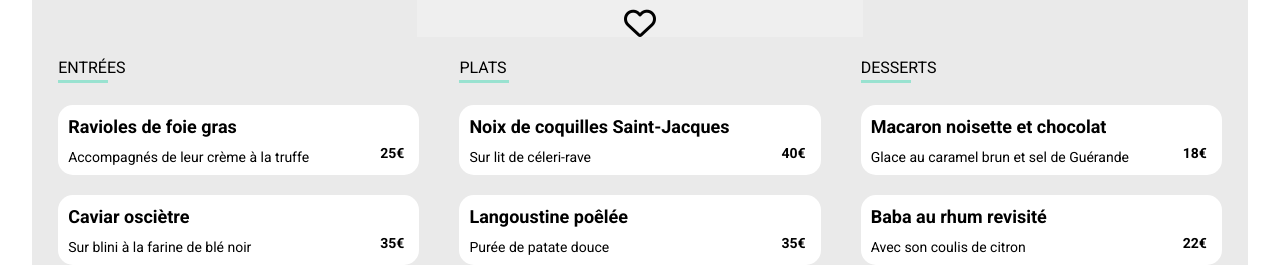
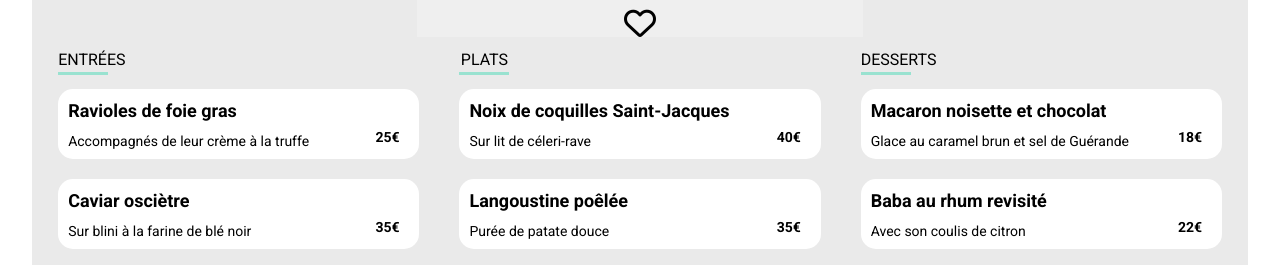
Before and after one commit to ericbusing/Openclassrooms-P3, a website: page la-note-enchantee.html in a window 1280 px wide. Shown: the part 544-809 px from the top of the page. Drawn offline with Linux system fonts and the light colour scheme; a web font is replaced by a local one.

Commit message:
modifs post soutenance P3 balises html

```diff
--- a/la-note-enchantee.html
+++ b/la-note-enchantee.html
@@ -44,7 +44,7 @@
             <div class="menu_list">
 
                 <div class="list_btn">
-                    <h4>ENTRÉES</h4>
+                    <h2>ENTRÉES</h2>
                     <div>
                         <button class="menu_btn menu_btn--1">
                             <div class="description_btn">
@@ -112,7 +112,7 @@
                 </div>
 
                 <div class="list_btn">
-                    <h4>PLATS</h4>
+                    <h2>PLATS</h2>
                     <div>
                         <button class="menu_btn menu_btn--4">
                             <div class="description_btn">
@@ -164,7 +164,7 @@
                 </div>
 
                 <div class="list_btn">
-                    <h4>DESSERTS</h4>
+                    <h2>DESSERTS</h2>
                     <div>
                         <button class="menu_btn menu_btn--7">
                             <div class="description_btn">
--- a/sass/components/_menu_buttons.sass
+++ b/sass/components/_menu_buttons.sass
@@ -58,6 +58,8 @@
         font-weight: bold
         padding-top: 45px
         padding-right: 25px
+        width: 20%
+        height: 70px
     .done_box
         display: flex
         align-items: center
@@ -69,7 +71,7 @@
         transition: all 0.5s
         @include desktop_min
             height: 100%
-    @include desktop_min
+    @include tablet_min
         &:hover .done_box
             margin-right: 0
     @include mobile
@@ -89,7 +91,7 @@
         background-clip: text
         color: $color_tertiary
         font-size: 18px
-    @include desktop_min
+    @include tablet_min
         &:hover .done
             animation: done_spin 0.5s ease-in-out
     @include mobile
--- a/sass/layout/_menu_skeleton.sass
+++ b/sass/layout/_menu_skeleton.sass
@@ -46,10 +46,11 @@
         flex-direction: row
         justify-content: space-around
         width: 99%
-    h4
+    h2
         font-weight: 400
         border-bottom: 3px solid $color_tertiary
         width: 50px
         padding-bottom: 3px
+        font-size: 16px
     p
         width: 90%
```
Also changed, not shown: a-la-française.html (+3 -3 lines), la-palette-du-gout.html (+3 -3 lines), le-delice-des-sens.html (+3 -3 lines), css/prefixed/styles.css, css/styles.css, 1 other file.
